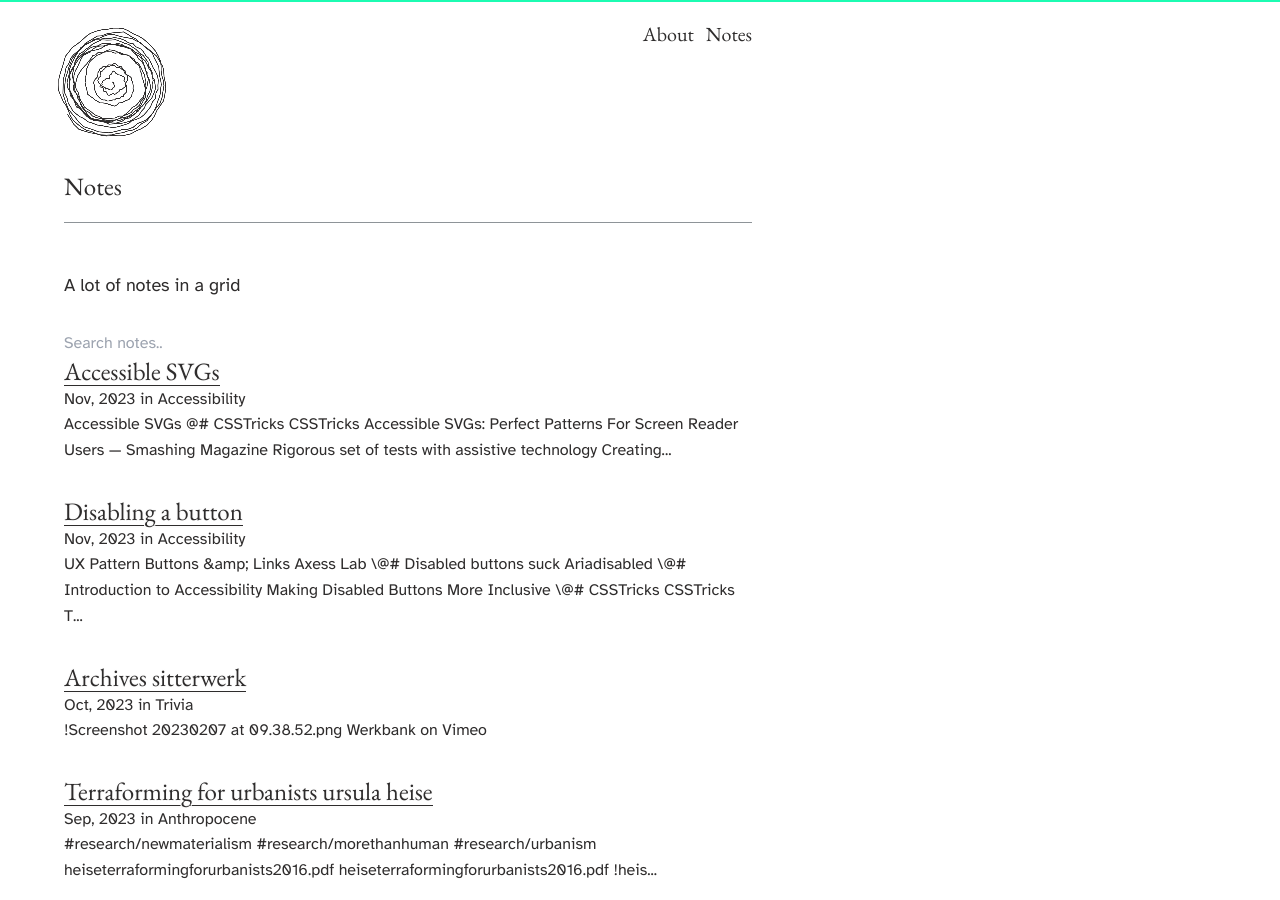
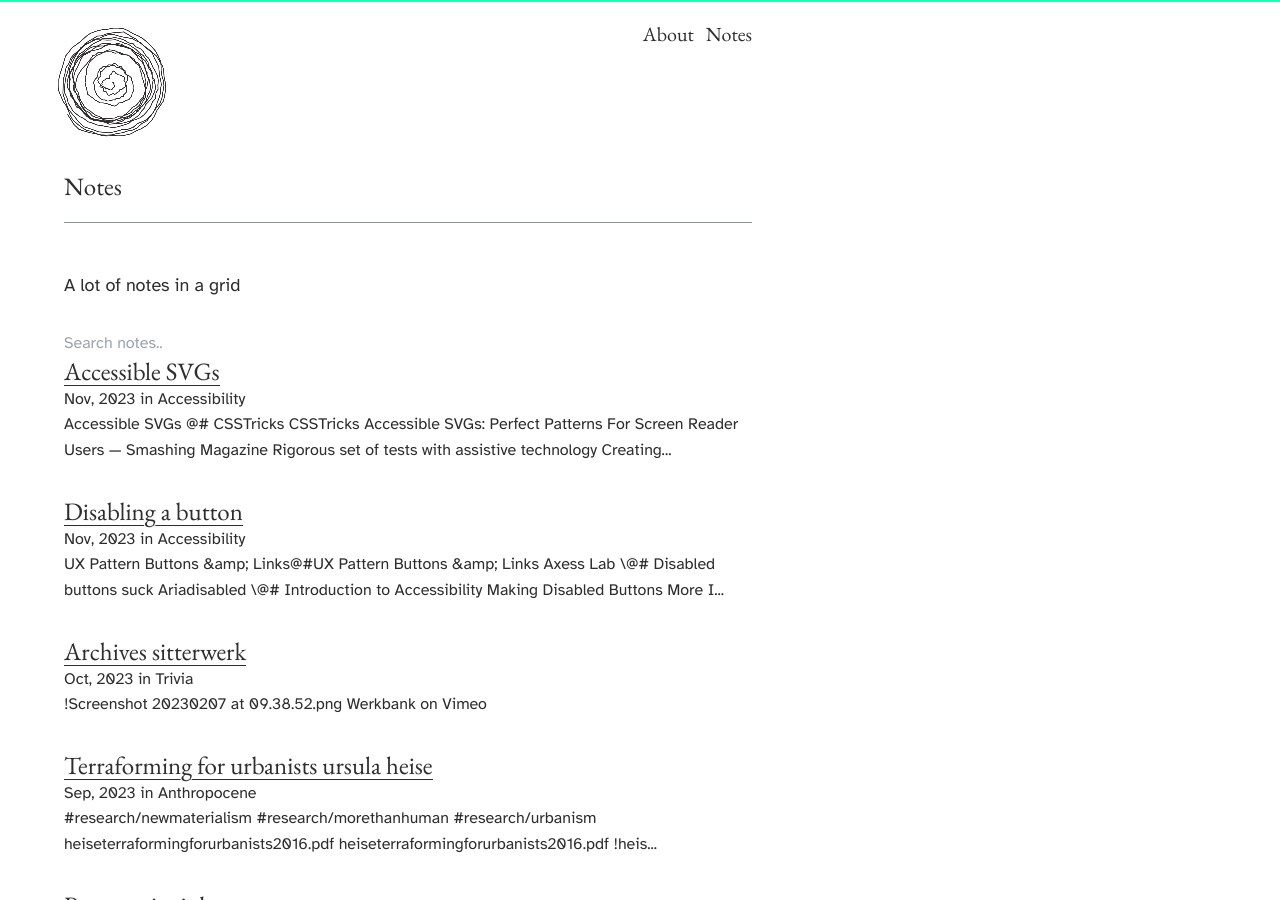
Before and after one commit to garethfoote/gfoote, a Jekyll site: the page built from collections/Notes.md, in a window 1280 px wide and 900 px high. Built offline with Jekyll 4.4.1, drawn with Linux system fonts in a browser that asks for light colours.

Commit message:
PUSH NOTE : UX Pattern - Disabled button.md

```diff
--- a/collections/_notes/UX Pattern - Disabled button.md
+++ b/collections/_notes/UX Pattern - Disabled button.md
@@ -3,10 +3,12 @@ title: Disabling a button
 category: _notes
 share: true
 feed: true
-topics: [Accessibility]
+topics:
+  - Accessibility
 ---
 
-- [[UX Pattern - Buttons & Links]]
+
+- [[UX Pattern - Buttons & Links@#UX Pattern - Buttons & Links]]
 
 ---
 
```
